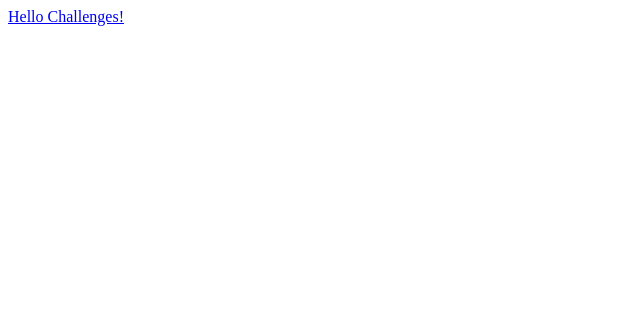
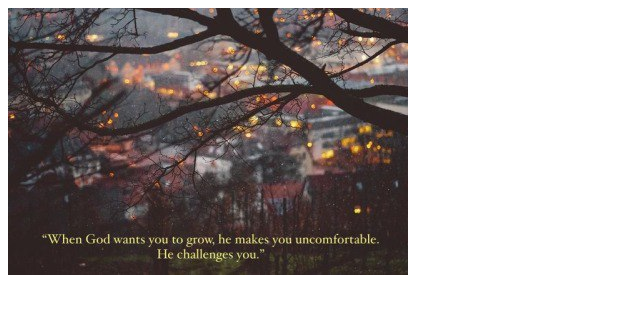
Before and after one commit to gitzgh/crst, a plain HTML site: page s/index.html in a window 1280 px wide. Shown: the whole page, without its empty margins (0-640 px from the left). Drawn offline with Linux system fonts and the light colour scheme.

Commit message:
site update

```diff
--- a/s/index.html
+++ b/s/index.html
@@ -4,6 +4,6 @@
 	<title>life is a joke that Allah is telling himself</title>
 </head>
 <body>
-<a href="img/33.jpg">Hello Challenges!</a>
+<img src="img/33.jpg" alt="Hello Challenges!"/>
 </body>
 </html>
```
